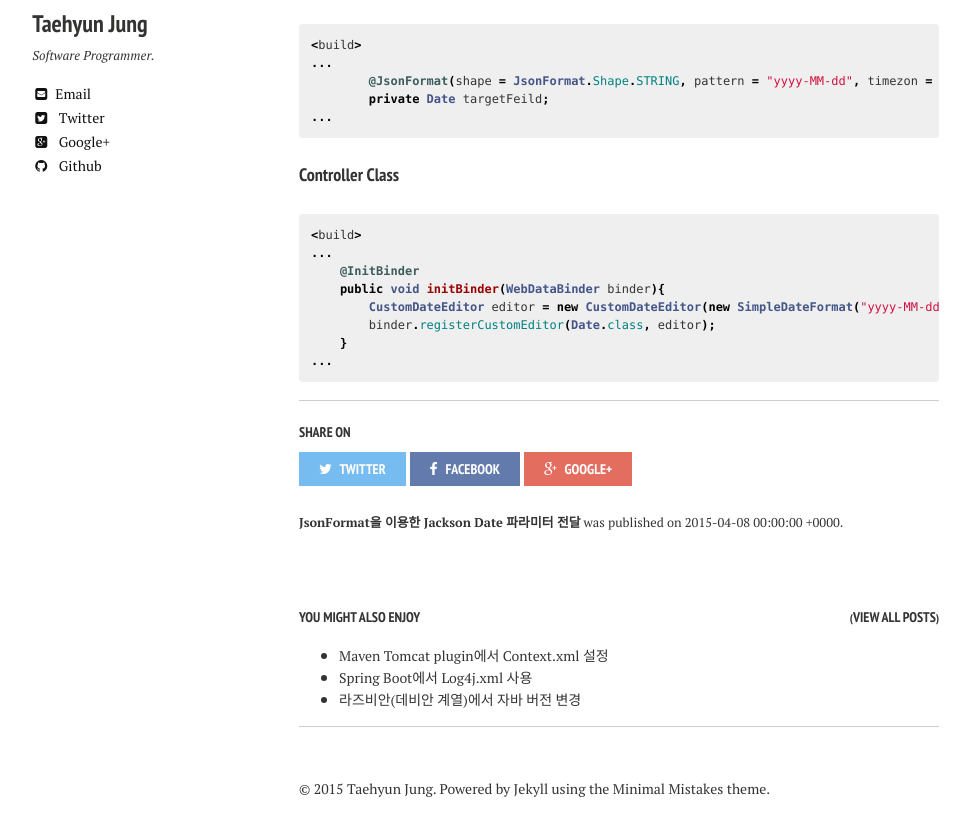
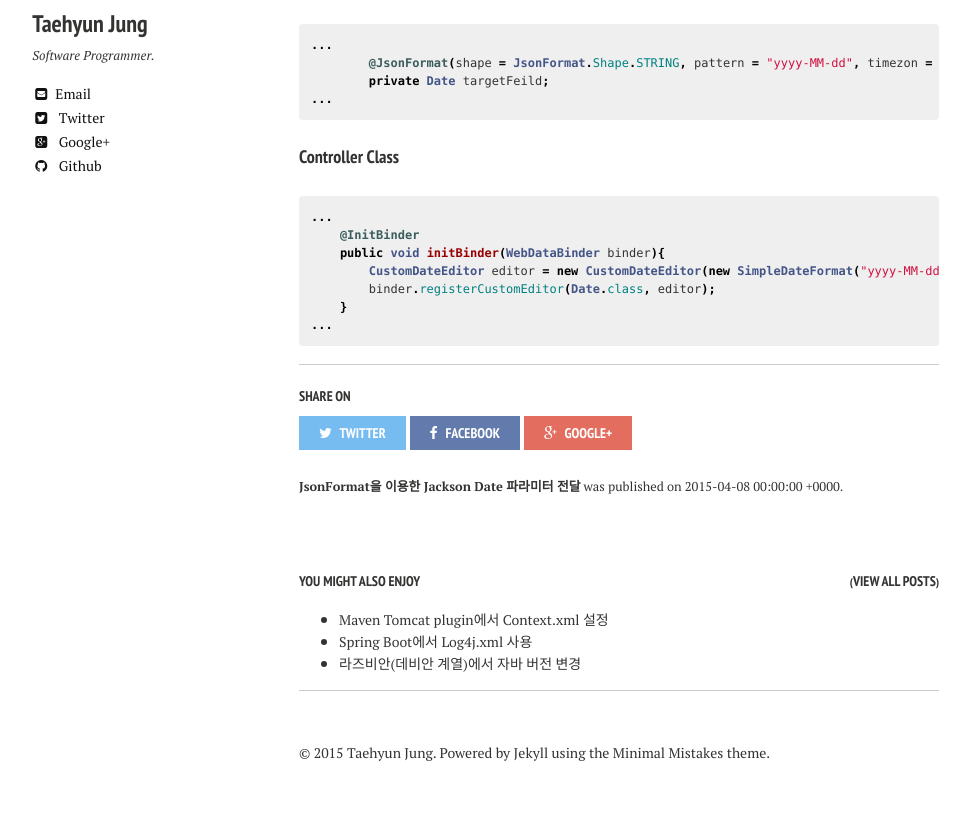
Before and after one commit to chomman/blog, a Jekyll site: the page built from _posts/2015-04-08-jackson-format-date.md, in a window 1280 px wide, cut to the strip 270-1117 px from the top of the page. Shown: the top 836 px of the strip, without its empty margins (21-991 px from the left). Built offline with Jekyll 4.4.1, drawn with Linux system fonts in a browser that asks for light colours; nearby versions of some CDN libraries; after the commit the page ends 1081 px from its top, so only the background shows below that.

Commit message:
update post

```diff
--- a/_posts/2015-04-08-jackson-format-date.md
+++ b/_posts/2015-04-08-jackson-format-date.md
@@ -17,7 +17,6 @@ tags:
 #### DTO Class
 
 {% highlight java %}
-<build>
 ...
 	@JsonFormat(shape = JsonFormat.Shape.STRING, pattern = "yyyy-MM-dd", timezon = "GMT+9")
 	private Date targetFeild;
@@ -28,7 +27,6 @@ tags:
 #### Controller Class
 
 {% highlight java %}
-<build>
 ...
     @InitBinder
     public void initBinder(WebDataBinder binder){
```
